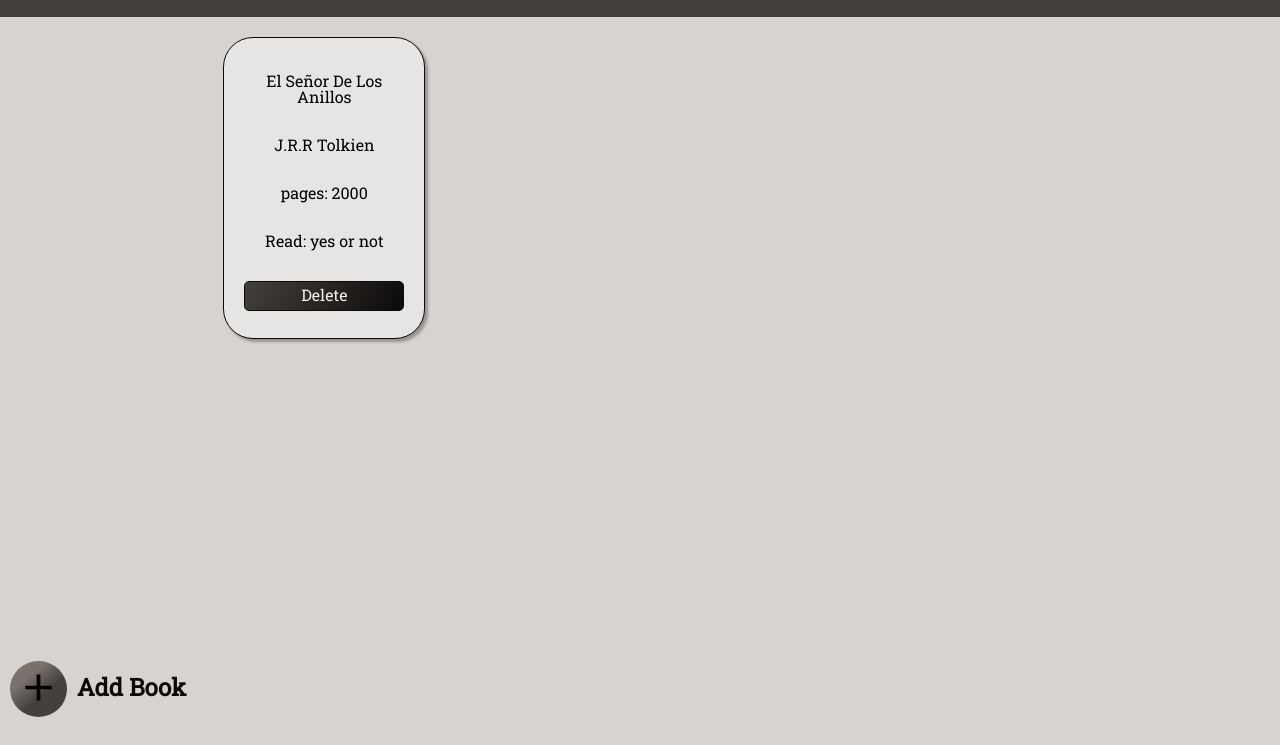
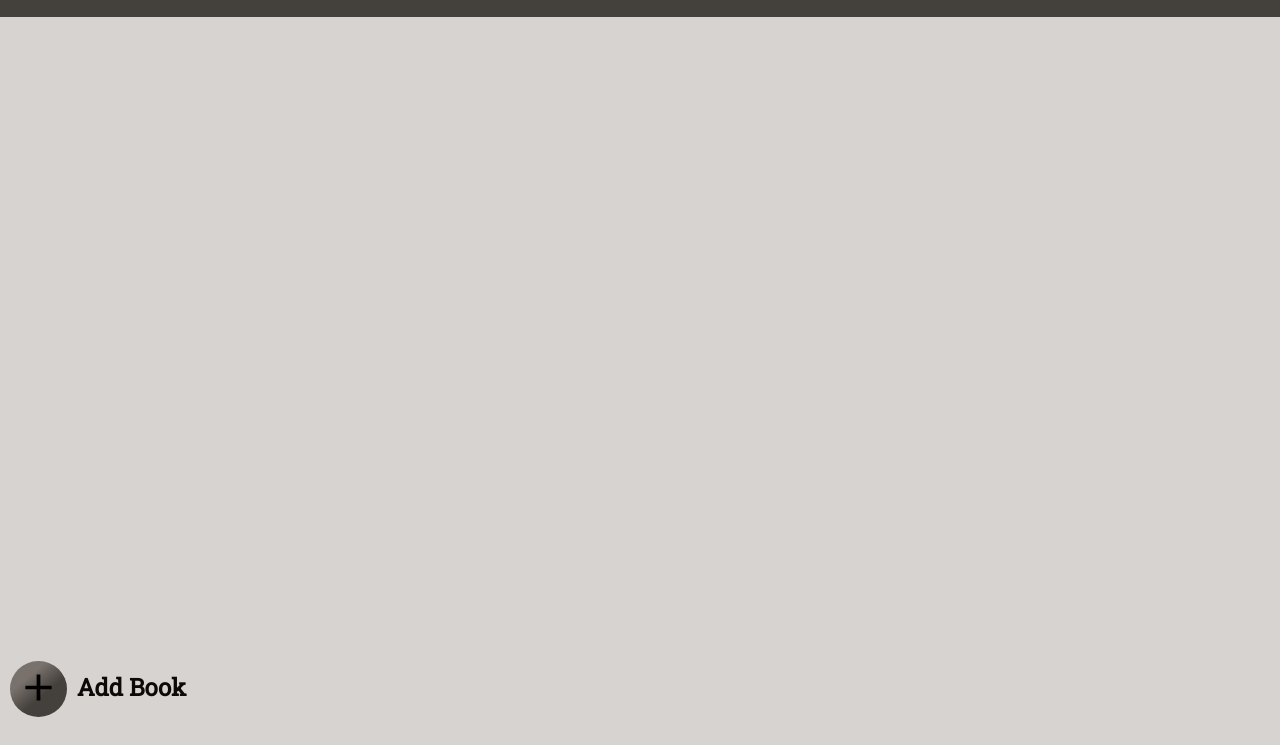
Before and after one commit to AxelConstantino/Virtual-Library, a plain HTML site: page index.html in a window 1280 px wide. Shown: the part 55-800 px from the top of the page. Drawn offline with Linux system fonts and the light colour scheme.

Commit message:
Delete the sample book so that it does not appear when the user loads the page

```diff
--- a/index.html
+++ b/index.html
@@ -13,18 +13,18 @@
 
     <div class="form-group">
         <label for="book-title">Title:</label>
-        <input type="text" name="book" id="book-title"  class="input-text" placeholder="Lord Of The Rings">
+        <input type="text" name="book" id="book-title"  class="input-text" placeholder="Lord Of The Rings" required>
     </div>
 
     <div class="form-group">
         <label for="author-name">Author:</label>
-        <input type="text" name="author" id="author-name" class="input-text" placeholder="J.R.R Tolkien">
+        <input type="text" name="author" id="author-name" class="input-text" placeholder="J.R.R Tolkien" required>
     </div>
 
 
     <div class="form-group">
         <label for="number-pages">pages:</label>
-        <input type="number" min="10" max="5000" name="pages" id="number-pages" class="input-text" placeholder="576">
+        <input type="number" min="10" max="5000" name="pages" id="number-pages" class="input-text" placeholder="576" required>
     </div>
 
     <div class="form-check">
@@ -46,18 +46,10 @@
     </div>
 
     <div id="body-container">
-        <div id="card-container">
-            <div class="card">
-                <div class="card-text">
-                    <p>El Señor De Los Anillos</p>
-                    <p>J.R.R Tolkien</p>
-                    <p>pages: 2000</p>
-                    <p>Read: yes or not</p>
-                    <button id="delete-button">Delete</button>
-                </div>
-            </div>
+        <div id="card-container"></div>
 
-        </div>
+    </div>
+
        <div id="add-button">
         <button id="button"><img src="icons/plus.svg" alt="add-icon" id="icon"></button>
         <p>Add Book</p>
```
